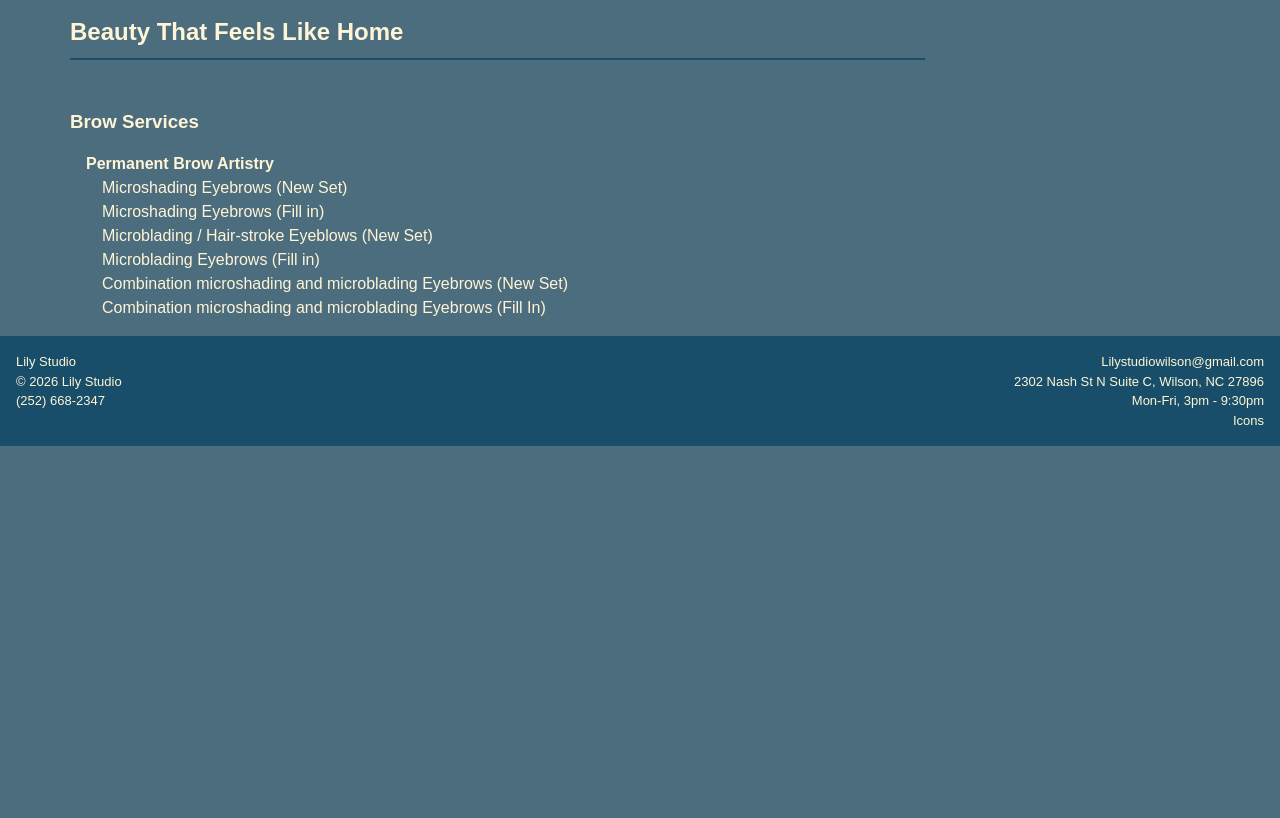
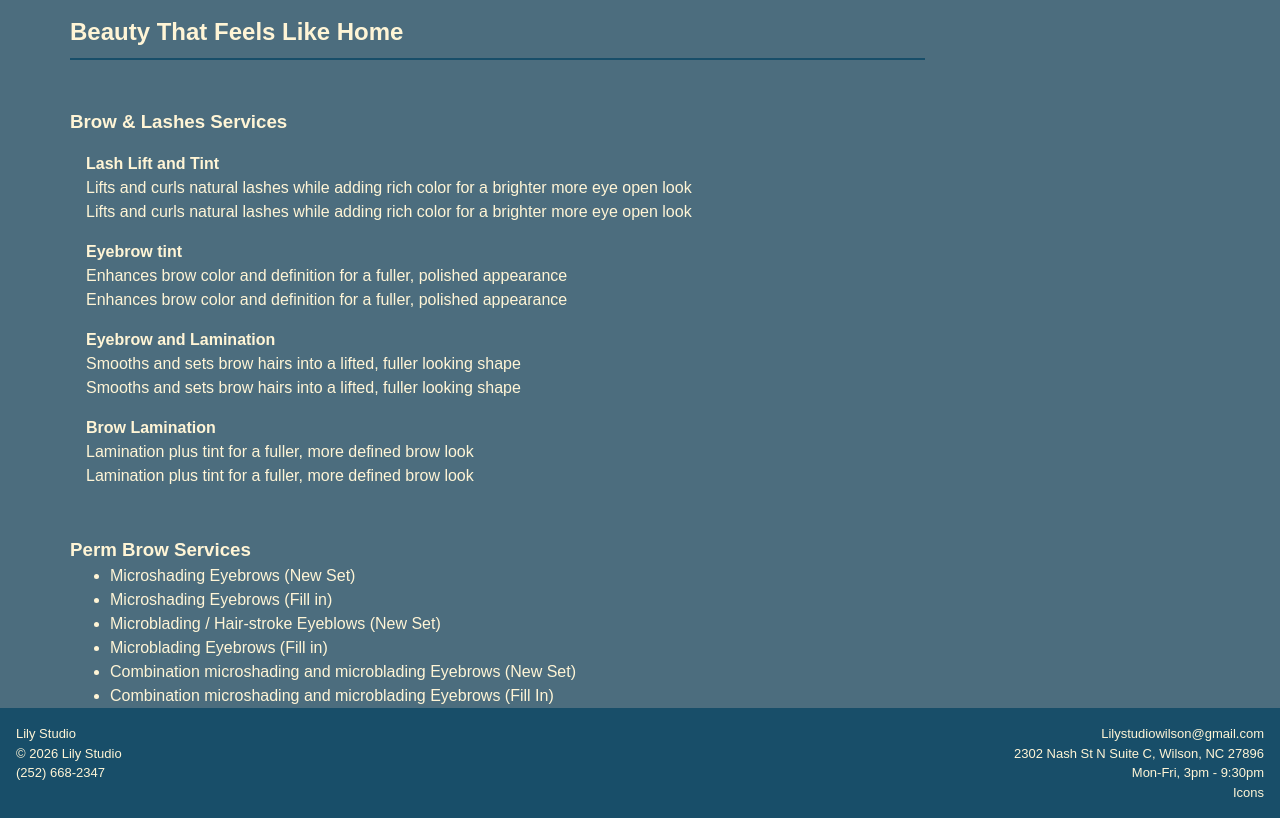
Before and after one commit to benzo1233/studio, a website built with webpack: page src/brows.html in a window 1280 px wide. Shown: the part 449-1267 px from the top of the page. Before the commit the page ends 895 px from the top, so only its background shows below. Built offline with nearby package versions, Linux system fonts and the light colour scheme.

Commit message:
refactor redundant service cards and add add-on services

```diff
--- a/src/brows.html
+++ b/src/brows.html
@@ -58,8 +58,10 @@
       </section>
 
       <section>
-        <h3>Brow Services</h3>
+        <h3>Brow & Lashes Services</h3>
         <div class="brow-card-grid"></div>
+        <h3>Perm Brow Services</h3>
+        <div class="perm-card-grid"></div>
       </section>
     </main>
 
--- a/src/modules/index.js
+++ b/src/modules/index.js
@@ -1,6 +1,7 @@
 import "../styles/main.css";
 import {
   spaServices,
+  addons,
   waxServices,
   browLashServices,
   permBrowServices,
@@ -13,74 +14,66 @@ toggleMenu.addEventListener("click", () => {
   dropDownMenu.classList.toggle("active");
 });
 
-function createCard(title, description, note) {
+function createCard(title = "", description = "", items = "", note = "") {
   return `
     <article class="service">
       <div class="services-content">
-        <h4>${title}</h4>
+        ${title ? `<h4>${title}</h4>` : ""}
         <p>${description}</p>
-        <p>${note}</p>
+        ${description ? `${description}` : ""}
+        ${note ? `<p>${note}</p>` : ""}
+        ${items ? `<ul>${items.map((item) => `<li>${item}</li>`).join("")}</ul>` : ""}
       </div>
     </article>
   `;
 }
 
-function createWaxCard(title, ...items) {
-  return `
-    <article class="wax">
-      <div class="wax-content">
-        <h4>${title}</h4>
-        <ul>
-          ${items.map((item) => `<li>${item}</li>`).join("")}
-        </ul>
-      </div>
-    </article>
-  `;
-}
-
-// TODO
-// const addons = [
-//   {
-//     title: "Facial Add On",
-//     description:
-//       "Enhance your head spa with a refreshing facial for added relaxation and glow.",
-//   },
-//   {
-//     title: "Scalp Exfoliate Add On",
-//     description: "Removes buildup and promotes a healthier, cleaner scalp.",
-//   },
-//   {
-//     title: "Steam with Deep Conditioning Mask",
-//     description:
-//       "Deeply hydrates, strengthens and restores softer, healthier hair.",
-//   },
-//   {
-//     title: "Blow Dry",
-//     description: "Does not include styling.",
-//   },
-// ];
-
 const cardGrid = document.querySelector(".service-card-grid");
-
 if (cardGrid) {
   cardGrid.innerHTML = spaServices
-    .map((card) => createCard(card.title, card.description, card.note))
+    .map((card) =>
+      createCard(card.title, card.description, undefined, card.note),
+    )
     .join("");
   // We need join here bc innerhtml expects one long html string
 }
 
+const addonCard = document.querySelector(".addon-card");
+if (addonCard) {
+  addonCard.innerHTML = addons
+    .map(
+      (card) => createCard(card.title, card.description),
+      undefined,
+      undefined,
+    )
+    .join("");
+}
+
 const waxCard = document.querySelector(".wax-card-grid");
-
 if (waxCard) {
   waxCard.innerHTML = waxServices
-    .map(({ title, ...items }) => createWaxCard(title, ...Object.values(items)))
+    .map(({ title, ...items }) =>
+      createCard(title, undefined, ...Object.values(items), undefined),
+    )
     .join("");
 }
 
 const browCard = document.querySelector(".brow-card-grid");
-
 if (browCard) {
-  browCard.innerHTML = permBrowServices
-    .map(({ title, ...items }) => createWaxCard(title, ...Object.values(items)))
+  browCard.innerHTML = browLashServices
+    .map(
+      (card) => createCard(card.title, card.description),
+      undefined,
+      undefined,
+    )
     .join("");
 }
+
+const permCard = document.querySelector(".perm-card-grid");
+if (permCard) {
+  permCard.innerHTML = permBrowServices
+    .map(({ ...items }) =>
+      createCard(undefined, undefined, ...Object.values(items), undefined),
+    )
+    .join("");
+}
--- a/src/modules/info.js
+++ b/src/modules/info.js
@@ -31,51 +31,65 @@ export const spaServices = [
   },
 ];
 
+export const addons = [
+  {
+    title: "Facial Add On",
+    description:
+      "Enhance your head spa with a refreshing facial for added relaxation and glow.",
+  },
+  {
+    title: "Scalp Exfoliate Add On",
+    description: "Removes buildup and promotes a healthier, cleaner scalp.",
+  },
+  {
+    title: "Steam with Deep Conditioning Mask",
+    description:
+      "Deeply hydrates, strengthens and restores softer, healthier hair.",
+  },
+  {
+    title: "Blow Dry",
+    description: "Does not include styling.",
+  },
+];
+
 export const waxServices = [
   {
     title: "Face",
-    item1: "Eyebrow Wax",
-    item2: "Lip Wax",
-    item3: "Sideburns",
-    item4: "Full Face",
-    item5: "Nose",
+    items: ["Eyebrow Wax", "Sideburns", "Lip Wax", "Full Face", "Nose"],
   },
   {
     title: "Arms",
-    item1: "Half Arms",
-    item2: "Full Arms",
+    items: ["Half Arms", "Full Arms"],
   },
   {
     title: "Legs",
-    item1: "Half Legs",
-    item2: "Full Legs",
+    items: ["Half Legs", "Full Legs"],
   },
   {
     title: "Body",
-    item1: "Under Arms",
-    item2: "Bikini",
-    item3: "French Bikini",
-    item4: "Brazilian",
-    item5: "Back",
+    items: ["Under Arms", "Bikini", "French Bikini", "Brazilian", "Back"],
   },
   {
     title: "Special Combos",
-    item1: "Brow and Lip",
-    item2: "Full ace and Brow",
-    item3: "Underarm and Bikini",
-    item4: "Brazilian and underarm",
+    items: [
+      "Brow and Lip",
+      "Full ace and Brow",
+      "Underarm and Bikini",
+      "Brazilian and underarm",
+    ],
   },
 ];
 
 export const permBrowServices = [
   {
-    title: "Permanent Brow Artistry",
-    item1: "Microshading Eyebrows (New Set)",
-    item2: "Microshading Eyebrows (Fill in)",
-    item3: "Microblading / Hair-stroke Eyeblows (New Set)",
-    item4: "Microblading Eyebrows (Fill in)",
-    item5: "Combination microshading and microblading Eyebrows (New Set)",
-    item6: "Combination microshading and microblading Eyebrows (Fill In)",
+    items: [
+      "Microshading Eyebrows (New Set)",
+      "Microshading Eyebrows (Fill in)",
+      "Microblading / Hair-stroke Eyeblows (New Set)",
+      "Microblading Eyebrows (Fill in)",
+      "Combination microshading and microblading Eyebrows (New Set)",
+      "Combination microshading and microblading Eyebrows (Fill In)",
+    ],
   },
 ];
 
--- a/src/styles/components/card.css
+++ b/src/styles/components/card.css
@@ -4,8 +4,8 @@
     padding: 1rem;
     display: grid;
     flex-direction: column;
-
     gap: 1rem;
+    margin-bottom: 2rem;
 }
 
 .wax ul {
--- a/src/styles/pages/home.css
+++ b/src/styles/pages/home.css
@@ -1,8 +1,4 @@
 /* homepage: desktop hero layout */
-
-html {
-  background-color: var(--color-primary);
-}
 
 @media (min-width: 668px) {
   .hero-txt {
--- a/src/styles/reset.css
+++ b/src/styles/reset.css
@@ -75,3 +75,8 @@ h6 {
 #__next {
     isolation: isolate;
 }
+
+/* special html tag below is to fill in color for the sides of Dynamic Island for iphones */
+html {
+    background-color: var(--color-primary);
+}
```
Also changed, not shown: src/services.html (+2 -0 lines).
